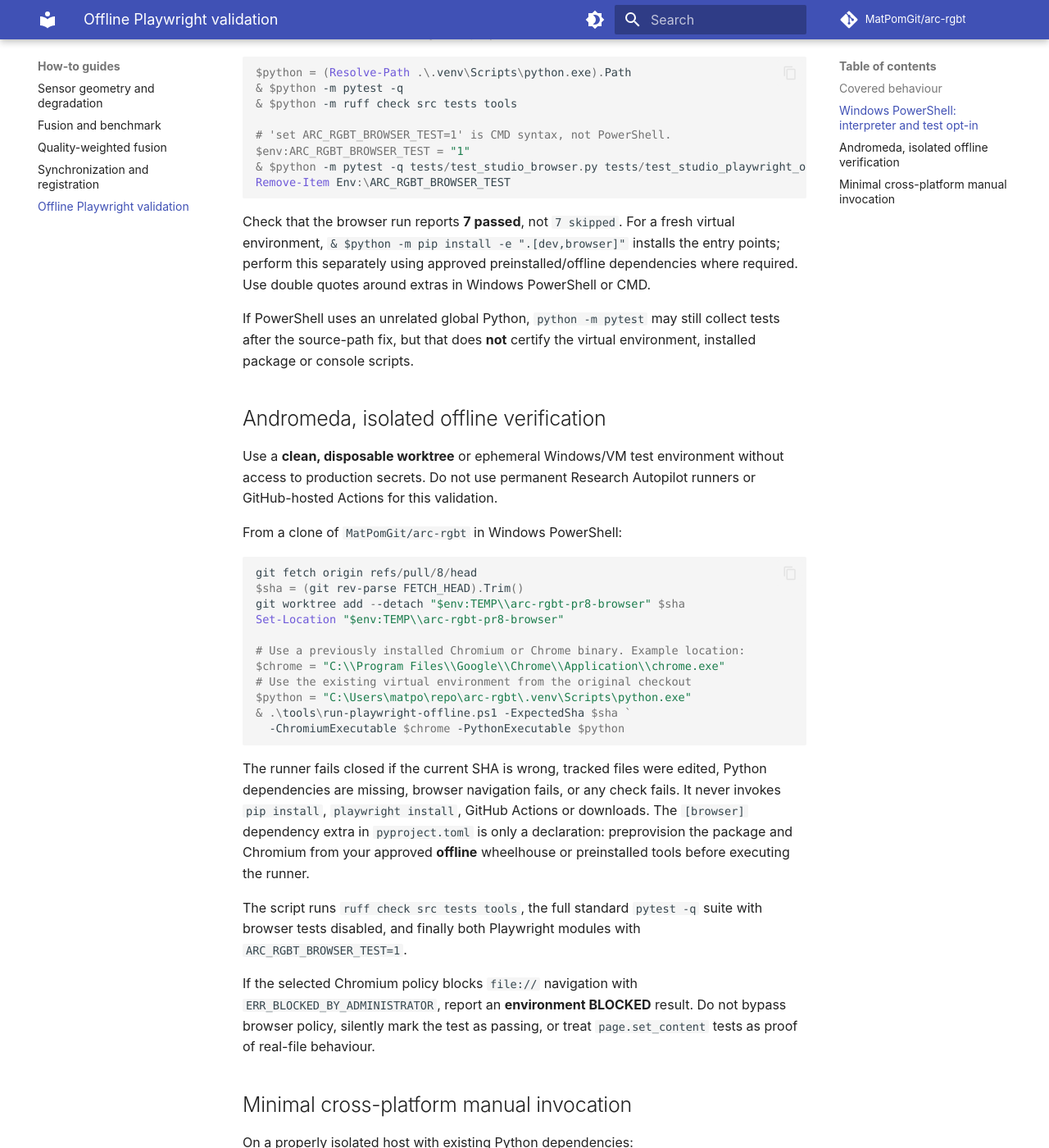
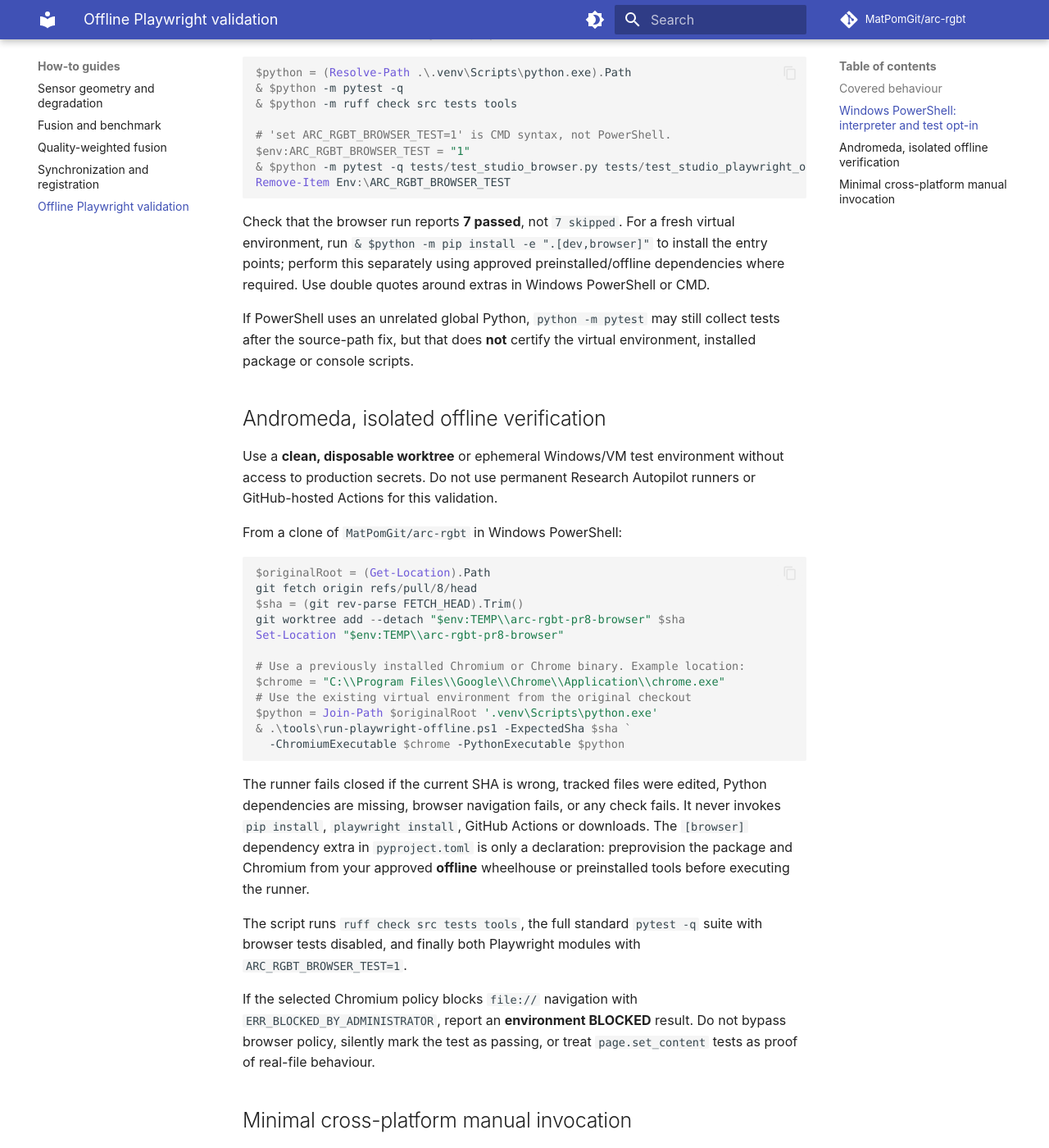
Before and after one commit to MatPomGit/arc-rgbt, an MkDocs documentation site: the page built from docs/guides/playwright-offline.md, in a window 1280 px wide and 1400 px high, scrolled down 1059 px. Shown: the whole window at 82% size. Built offline with MkDocs 1.6.1 and Material for MkDocs 9.7.7, drawn with Linux system fonts in a browser that asks for light colours; comment, search, counter and statistics services are not loaded.

Commit message:
docs: remove workstation-specific path and clarify Windows launch

````diff
--- a/docs/guides/playwright-offline.md
+++ b/docs/guides/playwright-offline.md
@@ -44,8 +44,8 @@ Remove-Item Env:\ARC_RGBT_BROWSER_TEST
 ```
 
 Check that the browser run reports **7 passed**, not `7 skipped`.
-For a fresh virtual environment, `& $python -m pip install -e
-".[dev,browser]"` installs the entry points; perform this separately
+For a fresh virtual environment, run `& $python -m pip install -e ".[dev,browser]"`
+to install the entry points; perform this separately
 using approved preinstalled/offline dependencies where required.
 Use double quotes around extras in Windows PowerShell or CMD.
 
@@ -62,6 +62,7 @@ runners or GitHub-hosted Actions for this validation.
 From a clone of `MatPomGit/arc-rgbt` in Windows PowerShell:
 
 ```powershell
+$originalRoot = (Get-Location).Path
 git fetch origin refs/pull/8/head
 $sha = (git rev-parse FETCH_HEAD).Trim()
 git worktree add --detach "$env:TEMP\\arc-rgbt-pr8-browser" $sha
@@ -70,7 +71,7 @@ Set-Location "$env:TEMP\\arc-rgbt-pr8-browser"
 # Use a previously installed Chromium or Chrome binary. Example location:
 $chrome = "C:\\Program Files\\Google\\Chrome\\Application\\chrome.exe"
 # Use the existing virtual environment from the original checkout
-$python = "C:\Users\matpo\repo\arc-rgbt\.venv\Scripts\python.exe"
+$python = Join-Path $originalRoot '.venv\Scripts\python.exe'
 & .\tools\run-playwright-offline.ps1 -ExpectedSha $sha `
   -ChromiumExecutable $chrome -PythonExecutable $python
 ```
````
